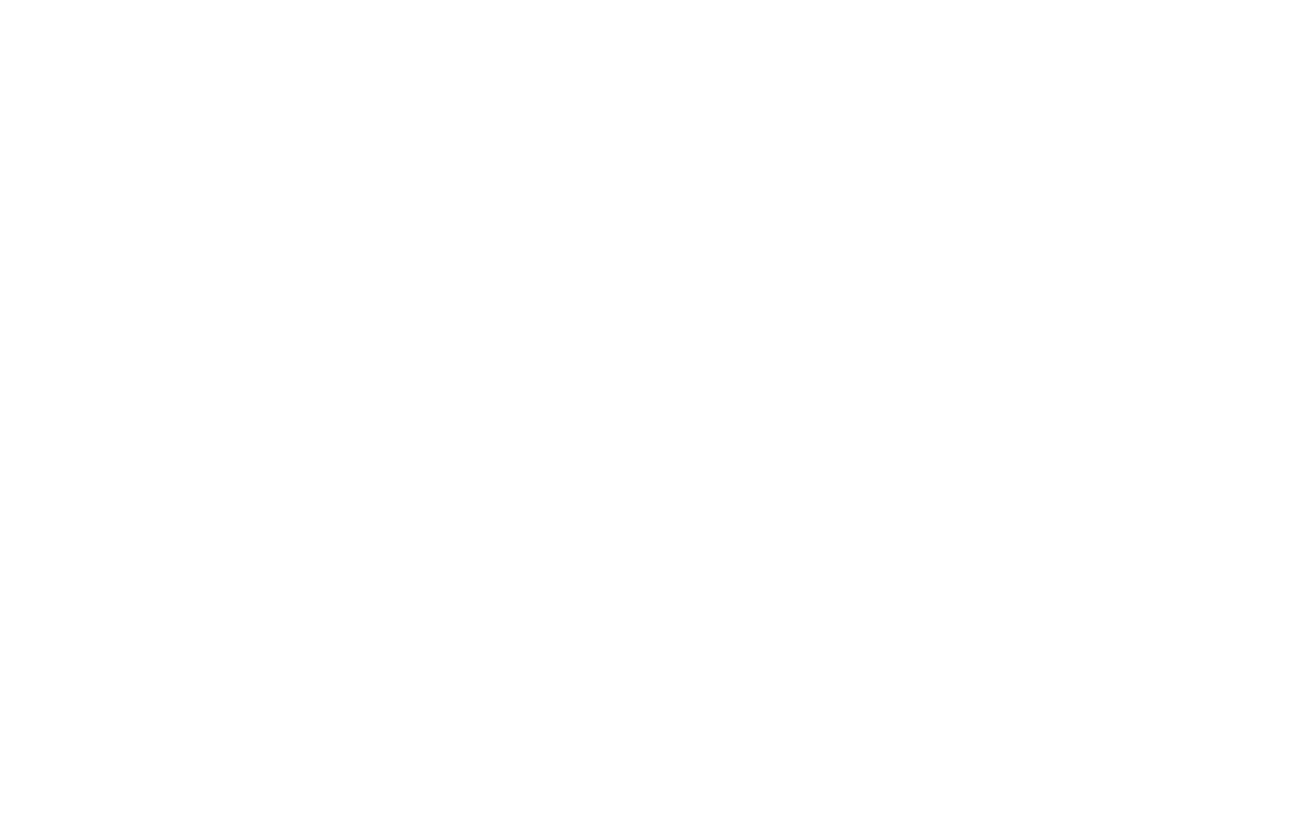
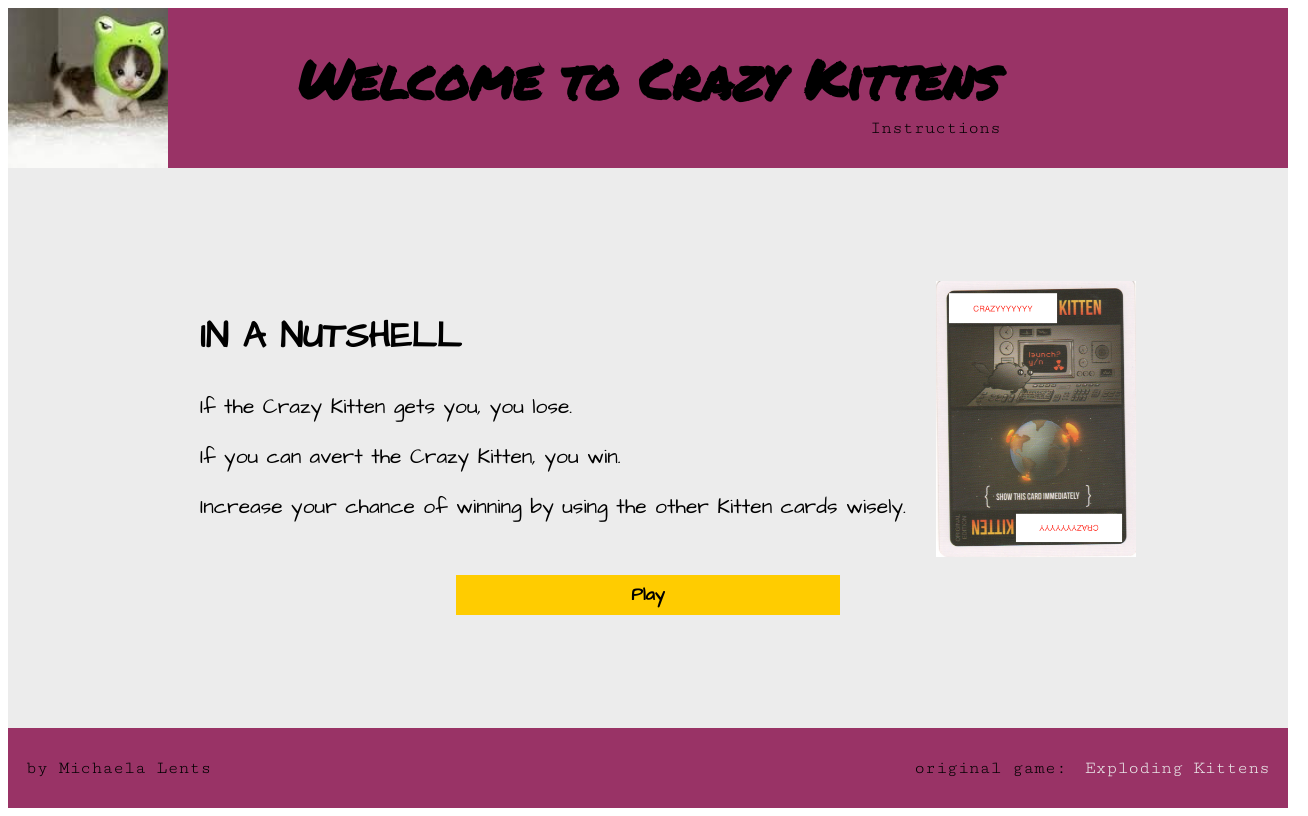
Before and after one commit to UnspecifiedLLC/Crazy-Kittens-Game, a plain HTML site: page index.html in a window 1280 px wide. Shown: the whole page, 1308 px wide, since content can reach past the window. Drawn offline with Linux system fonts and the light colour scheme; a web font is replaced by a local one.

Commit message:
Adds basic styling and layout to index.html

```diff
--- a/css/main.css
+++ b/css/main.css
@@ -0,0 +1,135 @@
+*{
+  box-sizing: border-box;
+}
+
+body{
+  width: 100%;
+  height: 100vh;
+  font-size: 18px;
+}
+
+header{
+  width: 100%;
+  height: 20%;
+  background-color: #993366;
+
+  display: flex;
+  flex-direction: row;
+  justify-content: center;
+  align-items: center;
+
+  background-image: url('../images/crazyKittenLogo.jpeg');
+  background-size: contain;
+  background-repeat: no-repeat;
+}
+
+h1{
+  margin-top: 0;
+  margin-bottom: 0;
+  font-size: 3em;
+  font-family: 'Permanent Marker', cursive;
+}
+
+.title{
+  display: flex;
+  flex-direction: column;
+  justify-content: center;
+  align-items: center;
+}
+
+.title a{
+  font-family: 'Cutive Mono', monospace;
+  margin-left: 575px;
+  text-decoration: none;
+  color: black;
+}
+
+
+main{
+  width: 100%;
+  height: 70%;
+
+  background-color: #ECECEC;
+
+  font-family: 'Architects Daughter', cursive;
+
+  display: flex;
+  flex-direction: column;
+  justify-content: center;
+  align-items: center;
+}
+
+.info{
+  width: 100%;
+  margin-left: 40px;
+
+  display: flex;
+  flex-direction: row;
+  justify-content: center;
+  /*justify-content: flex-start;*/
+  align-items: flex-start;
+
+}
+
+main img{
+  width: 200px;
+  margin-left: 30px;
+}
+
+main h2{
+  font-size: 2em;
+  text-transform: uppercase;
+}
+
+main h3{
+  font-weight: normal;
+}
+
+
+
+main button{
+  background-color: #FFCC00;
+  font-size: 1em;
+  font-family: 'Architects Daughter', cursive;
+  font-weight: bold;
+
+  margin-top: 1em;
+  width: 30%;
+  height: 40px;
+
+  border: none;
+
+}
+
+footer{
+  background-color: #993366;
+}
+
+footer{
+  height: 10%;
+  font-family: 'Cutive Mono', monospace;
+  font-size: 1em;
+
+  display: flex;
+  flex-direction: row;
+  justify-content: space-between;
+  align-items: center;
+}
+
+footer p{
+  margin: 1em 1em;
+}
+
+footer a{
+  text-decoration: none;
+  color: #ECECEC;
+}
+
+.original{
+  display: flex;
+  flex-direction: row;
+  align-items: center;
+
+  margin-right: 1em;
+
+}
--- a/index.html
+++ b/index.html
@@ -3,10 +3,40 @@
   <head>
     <meta charset="utf-8">
     <title>Crazy Kittens</title>
+    <link href="https://fonts.googleapis.com/css?family=Architects+Daughter|Comfortaa|Courgette|Cutive+Mono|Indie+Flower|Open+Sans+Condensed:300|Permanent+Marker|Poiret+One|Roboto|Sedgwick+Ave+Display" rel="stylesheet">
+    <link href="https://fonts.googleapis.com/css?family=Permanent+Marker" rel="stylesheet">
     <link rel="stylesheet" type="text/css" href="css/main.css">
   </head>
   <body>
+  <header>
+    <div class="title">
+      <h1>Welcome to Crazy Kittens</h1>
+      <a href="instructions.html">Instructions</a>
+    </div>
+  </header>
 
+  <main>
+
+    <div class="info">
+      <section>
+        <h2>In a nutshell</h2>
+        <h3>If the Crazy Kitten gets you, you lose.</h3>
+        <h3>If you can avert the Crazy Kitten, you win.</h3>
+        <h3>Increase your chance of winning by using the other Kitten cards wisely.</h3>
+      </section>
+      <img src="images/crazy.png">
+    </div>
+
+    <button type="submit">Play</button>
+  </main>
+
+  <footer>
+    <p>by Michaela Lents</p>
+    <div class="original">
+      <p>original game: </p><a href="https://www.explodingkittens.com/" target="_blank">Exploding Kittens</a>
+    </div>
+
+  </footer>
   <script src="js/main.js"></script>
   </body>
 </html>
```
Also changed, not shown: images/crazyKittenLogo.jpeg (added), images/rainbow.png, 1 other file.
